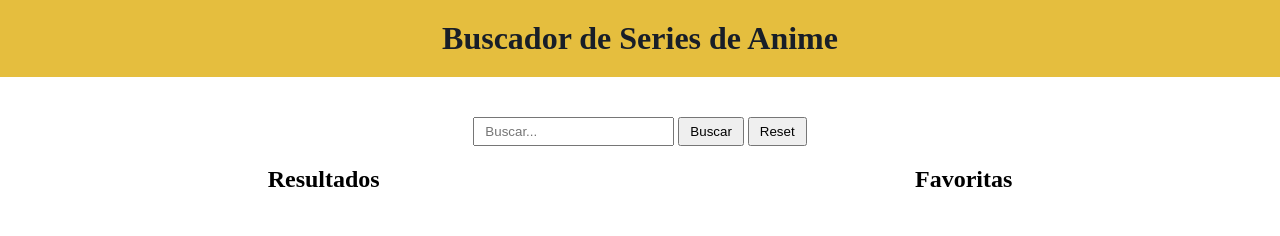
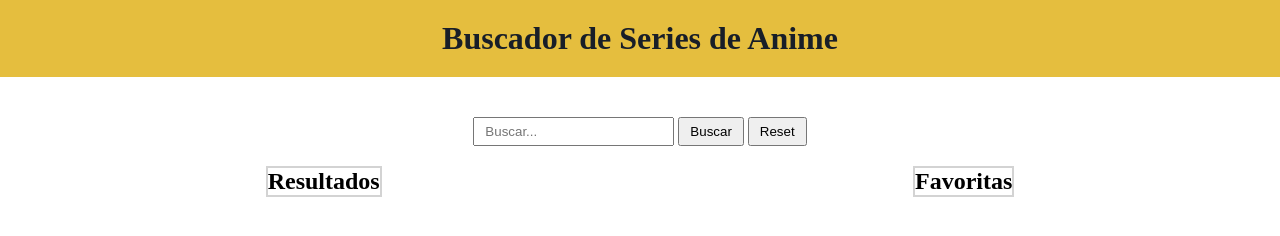
Before and after one commit to Adalab/modulo-2-evaluacion-final-laiapozo, a website built with Vite: page src/index.html in a window 1280 px wide. Built offline with nearby package versions, Linux system fonts and the light colour scheme.

Commit message:
Add small change

```diff
--- a/src/scss/layout/_shows.scss
+++ b/src/scss/layout/_shows.scss
@@ -4,4 +4,12 @@
 .container {
     display: flex;
     justify-content: space-around;
+
+    &__results {
+        border: 2px solid lightgrey;
+    }
+
+    &__favorites {
+        border: 2px solid lightgrey;
+    }
 }
```
